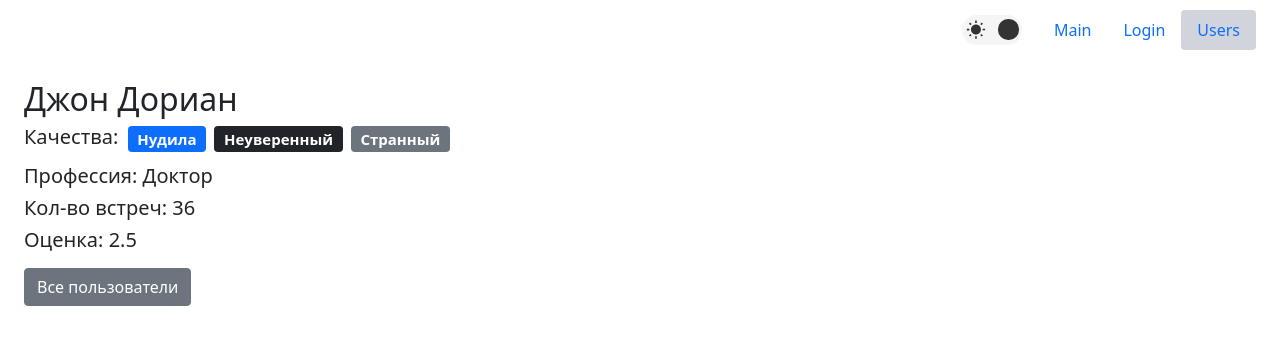
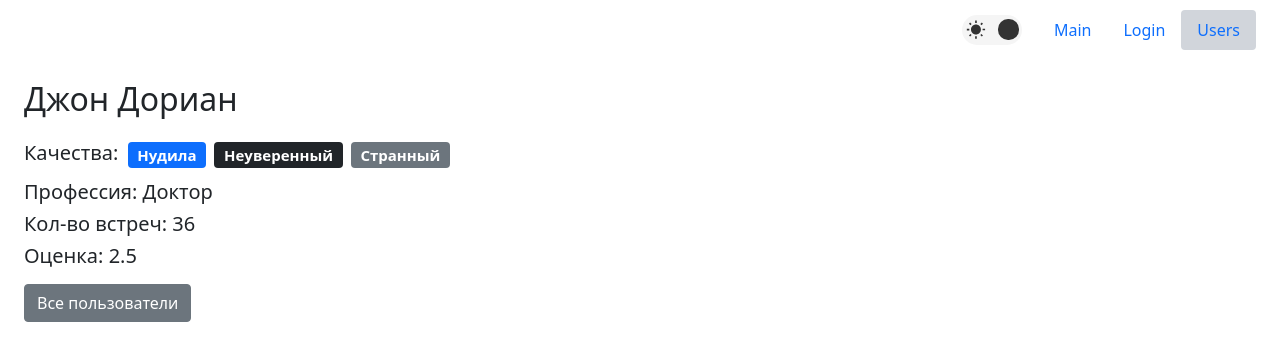
Before and after one commit to egolegegit/2_Frontend_lesson_2_1, a React (Create React App) app: page /users/67rdca3eeb7f6fgeed471815 in a window 1280 px wide. Shown: the top 360 px of the page. Built offline with nearby package versions, Linux system fonts and the light colour scheme; what @tailwindcss/typography would draw is missing.

Commit message:
fix style component

```diff
--- a/public/index.html
+++ b/public/index.html
@@ -10,6 +10,11 @@
       content="Web site created using create-react-app"
     />
     <link rel="apple-touch-icon" href="%PUBLIC_URL%/logo192.png" />
+    <link
+      href="https://fonts.googleapis.com/css2?family=Urbanist:wght@100;500;600;&display=swap"
+      rel="stylesheet"
+    />
+
     <!--
       manifest.json provides metadata used when your web app is installed on a
       user's mobile device or desktop. See https://developers.google.com/web/fundamentals/web-app-manifest/
--- a/src/app/components/userPage.jsx
+++ b/src/app/components/userPage.jsx
@@ -26,9 +26,9 @@ const UserPage = () => {
   if (user) {
     return (
       <div className="flex flex-col w-full p-4 user-conteiner">
-        <div className="mb-3 w-50">
+        <div className="flex mb-3">
           <div className="rounded dark:text-white">
-            <h2 className="card-title">{user.name}</h2>
+            <h2 className="mb-4 card-title dark:text-green-300">{user.name}</h2>
             <h5 className="mb-2 card-subtitle dark:text-green-300">
               <span className="dark:text-green-300">Качества: </span>
               <QualitiesList qualities={user.qualities} />
--- a/src/index.scss
+++ b/src/index.scss
@@ -1,6 +1,21 @@
 @tailwind base;
 @tailwind components;
 @tailwind utilities;
+
+@layer base {
+  h1 {
+    @apply text-3xl font-bold;
+  }
+  h2 {
+    @apply text-3xl font-bold;
+  }
+  h3 {
+    @apply text-lg font-medium;
+  }
+  h5 {
+    @apply text-lg font-medium;
+  }
+}
 
 @layer components {
   .hover-link {
```
